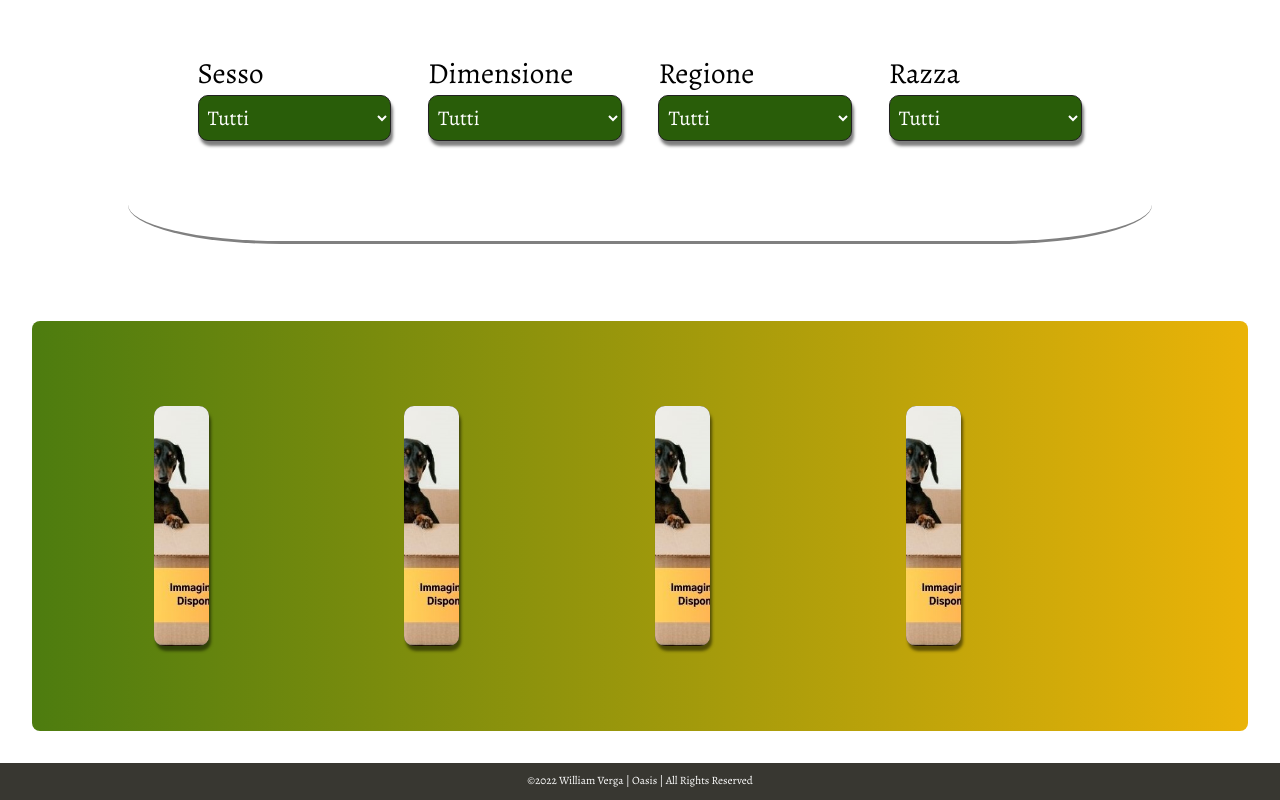
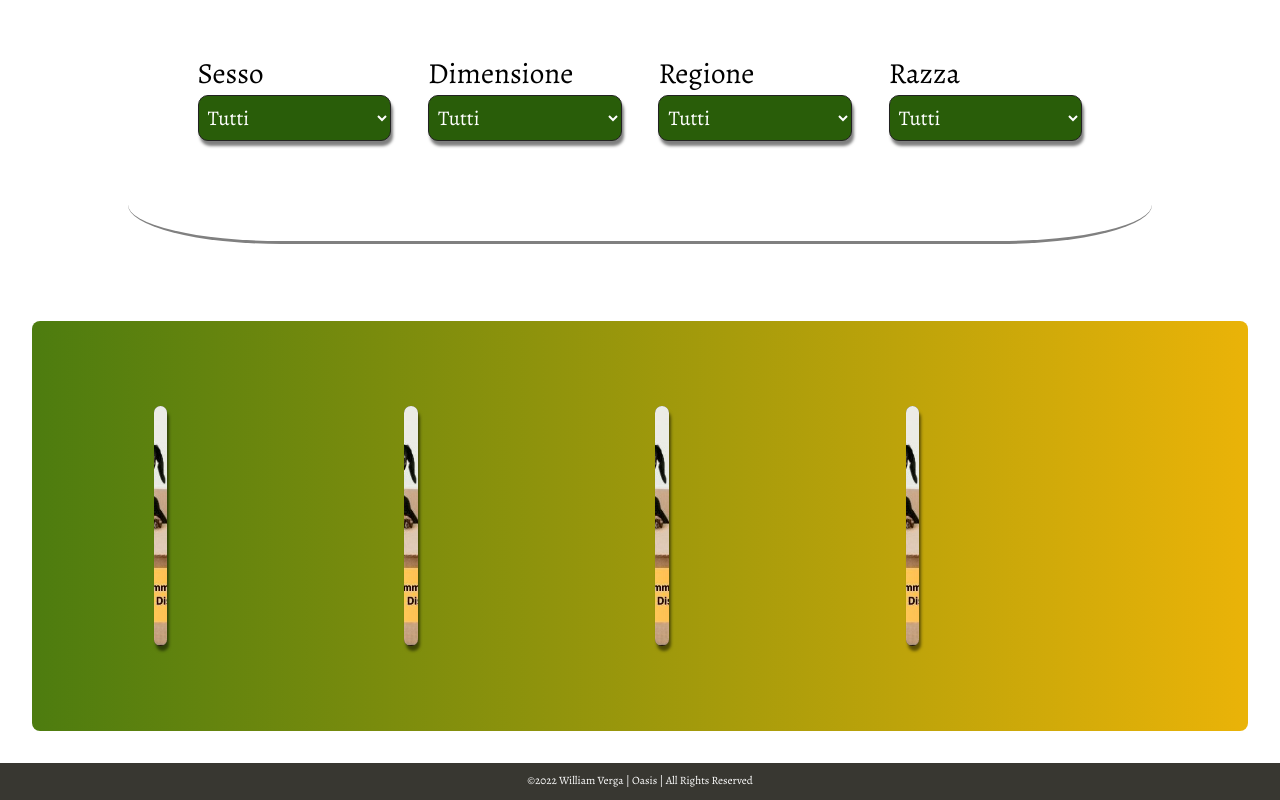
Before and after one commit to William-95/Oasis, a React (Create React App) app: page /list in a window 1280 px wide. Shown: the part 363-1163 px from the top of the page. Built offline with nearby package versions, Linux system fonts and the light colour scheme; no server answers.

Commit message:
Update cardDog.css

```diff
--- a/src/css/cardDog.css
+++ b/src/css/cardDog.css
@@ -112,7 +112,7 @@
     padding: 7% 10% 7% 10%;
   }
 .flip{
-  max-width: 25%;
+  width: 25%;
 }
   .front,
   .back {
```
